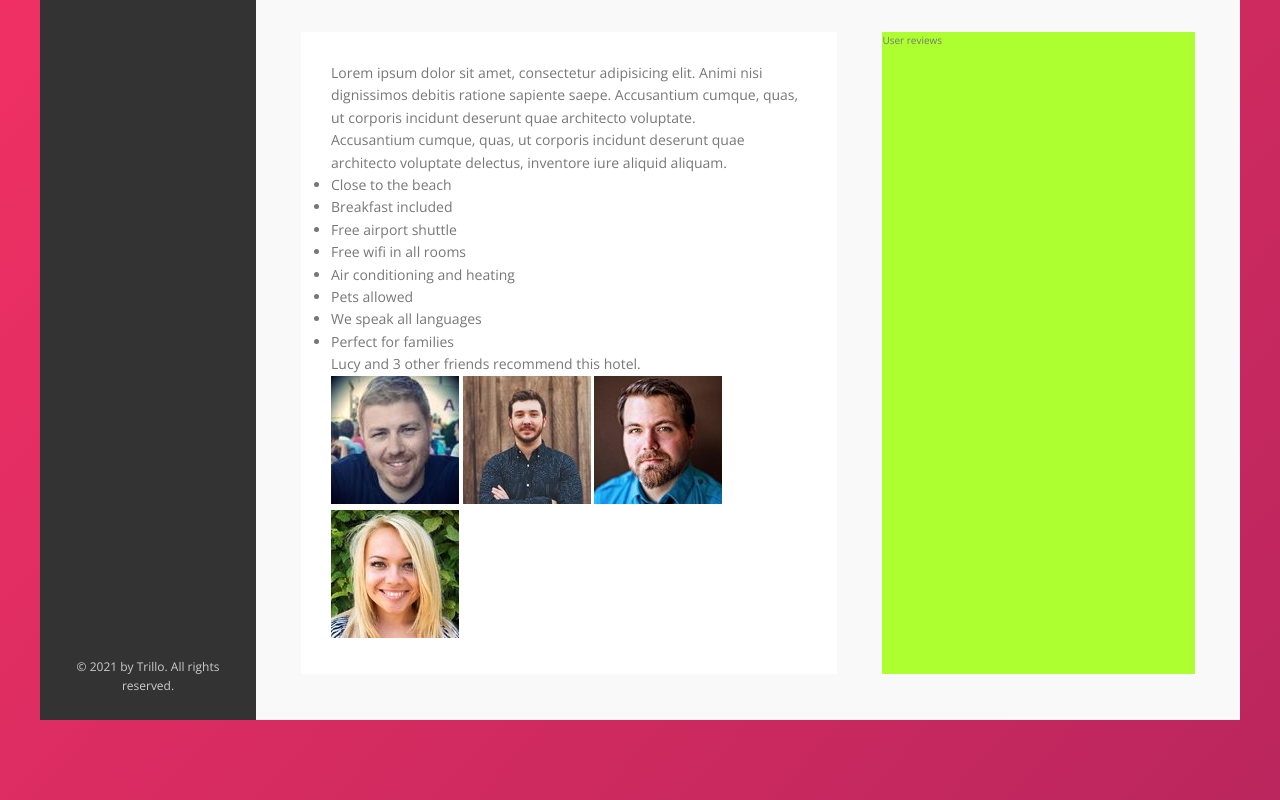
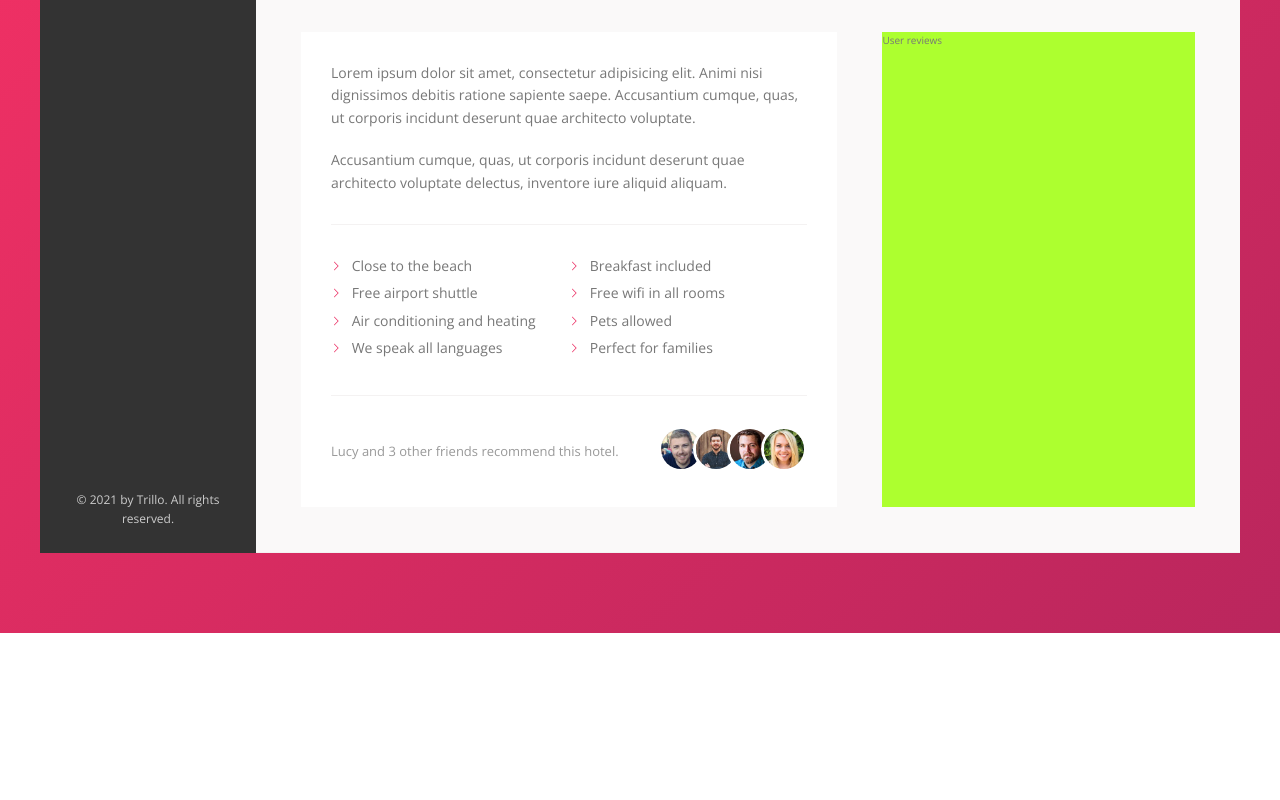
Before and after one commit to narcisabadea/Booking-Advanced-CSS-Course, a website: page index.html in a window 1280 px wide. Shown: the part 615-1415 px from the top of the page. After the commit the page ends 1248 px from the top, so only its background shows below. Drawn offline with nearby package versions, Linux system fonts and the light colour scheme.

Commit message:
finished description part

```diff
--- a/index.html
+++ b/index.html
@@ -179,7 +179,7 @@
               </ul>
 
               <div class="recommend">
-                <p class="recommend_count">
+                <p class="recommend__count">
                   Lucy and 3 other friends recommend this hotel.
                 </p>
                 <div class="recommend_friends">
--- a/sass/_components.scss
+++ b/sass/_components.scss
@@ -283,3 +283,71 @@
     box-shadow: none;
   }
 }
+
+.paragraph:not(:last-of-type) {
+  margin-bottom: 2rem;
+}
+
+.list {
+  list-style: none;
+  margin: 3rem 0;
+  padding: 3rem 0;
+  border-top: 1px solid var(--color-grey-light-2);
+  border-bottom: 1px solid var(--color-grey-light-2);
+
+  display: flex;
+  flex-wrap: wrap;
+
+  &__item {
+    flex: 0 0 50%;
+    margin-bottom: 0.5rem;
+  }
+
+  &__item::before {
+    content: "";
+    display: inline-block;
+    height: 1rem;
+    width: 1rem;
+    margin-right: 0.7rem;
+
+    //for older browsers
+    // background-image: url(../img/chevron-thin-right.svg);
+    // background-size: cover;
+
+    //for newer browsers
+    // a mask defines an area where we can look through the element and see what's before that element
+    background-color: var(--color-primary);
+    -webkit-mask-image: url(../img/chevron-thin-right.svg);
+    -webkit-mask-size: cover;
+    mask-image: url(../img/chevron-thin-right.svg);
+    mask-size: cover;
+  }
+}
+
+.recommend {
+  font-size: 1.3rem;
+  color: var(--color-grey-dark-3);
+
+  display: flex;
+  align-items: center;
+
+  &__photo {
+    box-sizing: content-box;
+    height: 4rem;
+    width: 4rem;
+    border-radius: 50%;
+
+    border: 3px solid #fff;
+
+    &:not(:last-child) {
+      margin-right: -1.5rem;
+    }
+  }
+
+  &__count {
+    margin-right: auto;
+  }
+
+  &__friends {
+  }
+}
```
Also changed, not shown: css/style.css.
